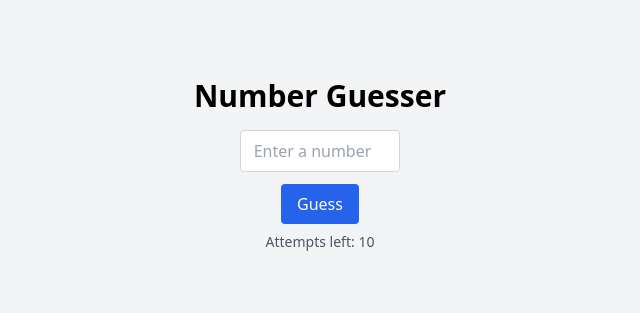
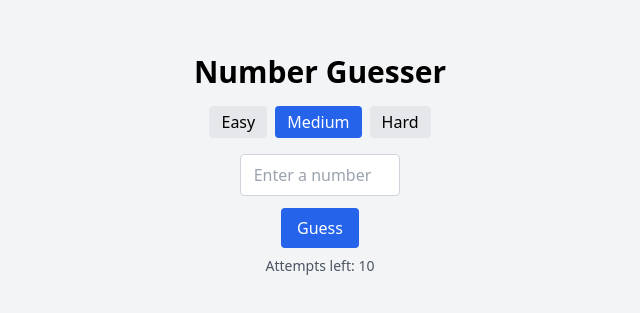
Before and after one commit to henry-mbamalu/number-guesser, a React (Vite) app: page / in a window 1280 px wide. Shown: the part 227-540 px from the top of the page, without its empty margins (320-960 px from the left). Built offline with nearby package versions, Linux system fonts and the light colour scheme.

Commit message:
feat: add difficulty levels with different attempt limits

```diff
--- a/src/App.tsx
+++ b/src/App.tsx
@@ -2,11 +2,23 @@ import { useState } from 'react'
 import './App.css'
 
 const App = () => {
+  const difficultySettings = { easy: 15, medium: 10, hard: 5 } as const;
+  type Difficulty = keyof typeof difficultySettings;
+
+  const [difficulty, setDifficulty] = useState<Difficulty>("medium");
+  const [attemptsLeft, setAttemptsLeft] = useState<number>(difficultySettings[difficulty]);
+
   const [secretNumber] = useState<number>(Math.floor(Math.random() * 100) + 1);
   const [guess, setGuess] = useState<string>("");
   const [message, setMessage] = useState<string>("");
-  const [attemptsLeft, setAttemptsLeft] = useState<number>(10);
   const [gameOver, setGameOver] = useState<boolean>(false);
+
+  const handleDifficultyChange = (level: Difficulty) => {
+    setDifficulty(level);
+    setAttemptsLeft(difficultySettings[level]);
+    setMessage("");
+    setGameOver(false);
+  };
 
   const handleGuess = () => {
     if (gameOver) return;
@@ -42,6 +54,20 @@ const App = () => {
     <div className="flex flex-col items-center justify-center h-screen bg-gray-100">
       <h1 className="text-3xl font-bold mb-4">Number Guesser</h1>
 
+      <div className="flex gap-2 mb-4">
+        {(["easy", "medium", "hard"] as Difficulty[]).map((level) => (
+          <button
+            key={level}
+            onClick={() => handleDifficultyChange(level)}
+            className={`px-3 py-1 rounded capitalize ${difficulty === level ? "bg-blue-600 text-white" : "bg-gray-200 hover:bg-gray-300"
+              }`}
+          >
+            {level}
+          </button>
+        ))}
+      </div>
+
+
       <input
         type="number"
         value={guess}
```
